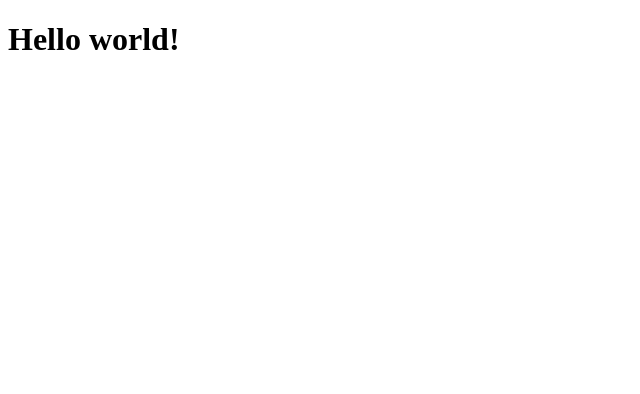
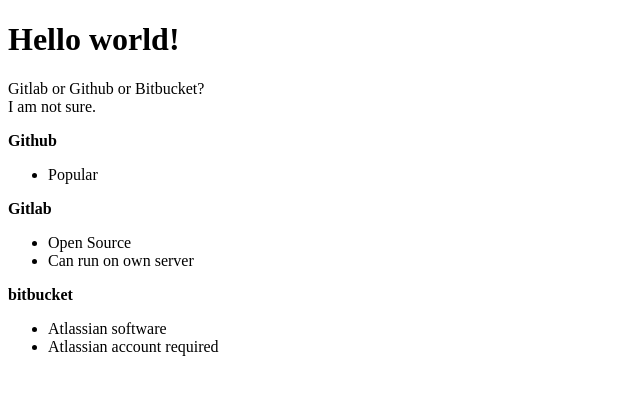
Before and after one commit to maltisch/hello-world, a plain HTML site: page index.html in a window 1280 px wide. Shown: the whole page, without its empty margins (0-640 px from the left). Drawn offline with Linux system fonts and the light colour scheme.

Commit message:
Added some content.

```diff
--- a/index.html
+++ b/index.html
@@ -11,9 +11,28 @@
 	<meta name="description" content="description">
 	<meta name="keywords" content="keywords">
 
-	<title>Hello World</title>
+	<title>Git Hoster</title>
 </head>
 <body>
 	<h1> Hello world!</h1>
+	<p>Gitlab or Github or Bitbucket? <br>
+	I am not sure.</p>
+
+	<strong>Github</strong>
+	<ul>
+		<li>Popular</li>
+	</ul>
+
+	<strong>Gitlab</strong>
+	<ul>
+		<li> Open Source</li>
+		<li> Can run on own server</li>
+	</ul>
+
+	<strong>bitbucket</strong>
+	<ul>
+		<li> Atlassian software</li>
+		<li> Atlassian account required</li>
+	</ul>
 </body>
 </html>
```
